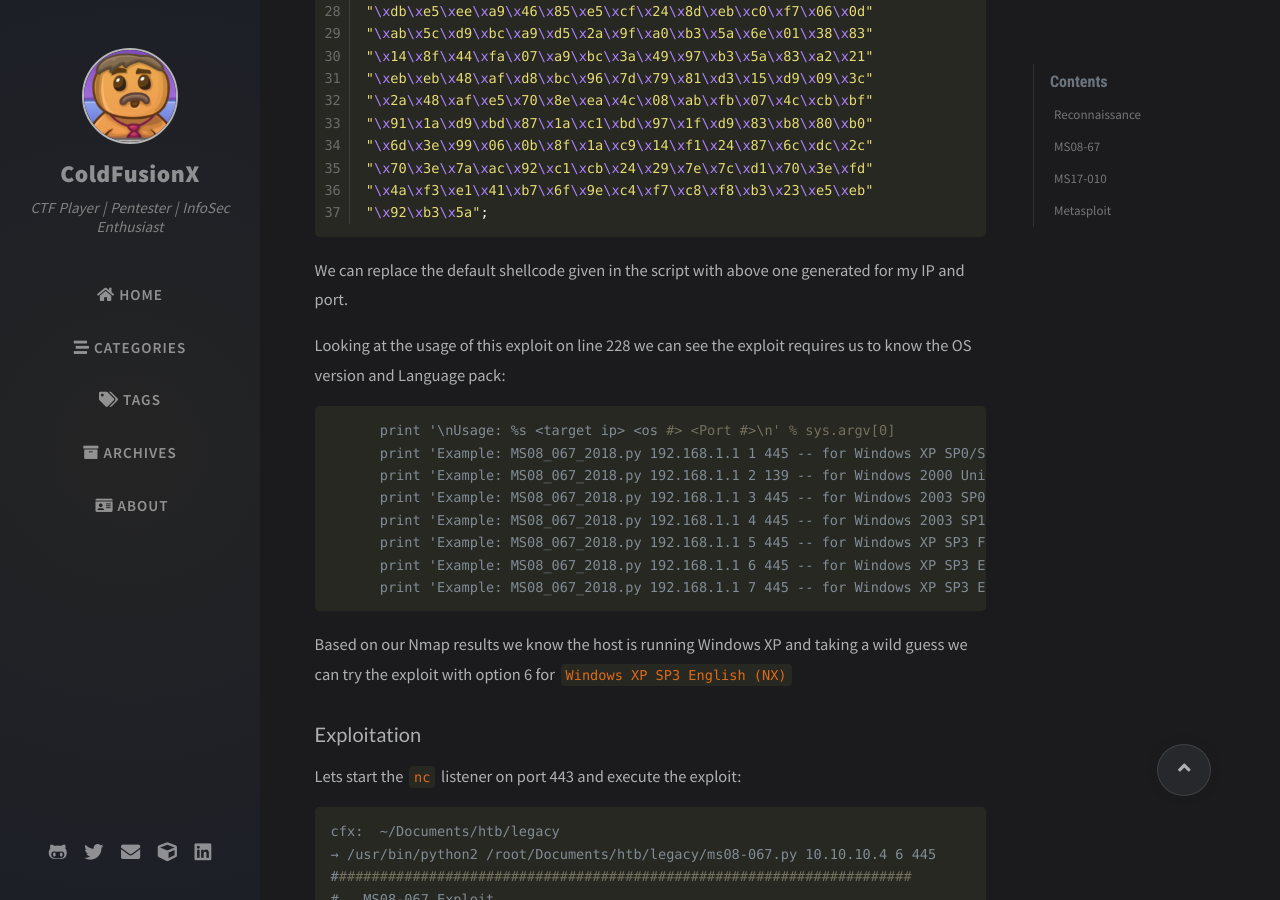
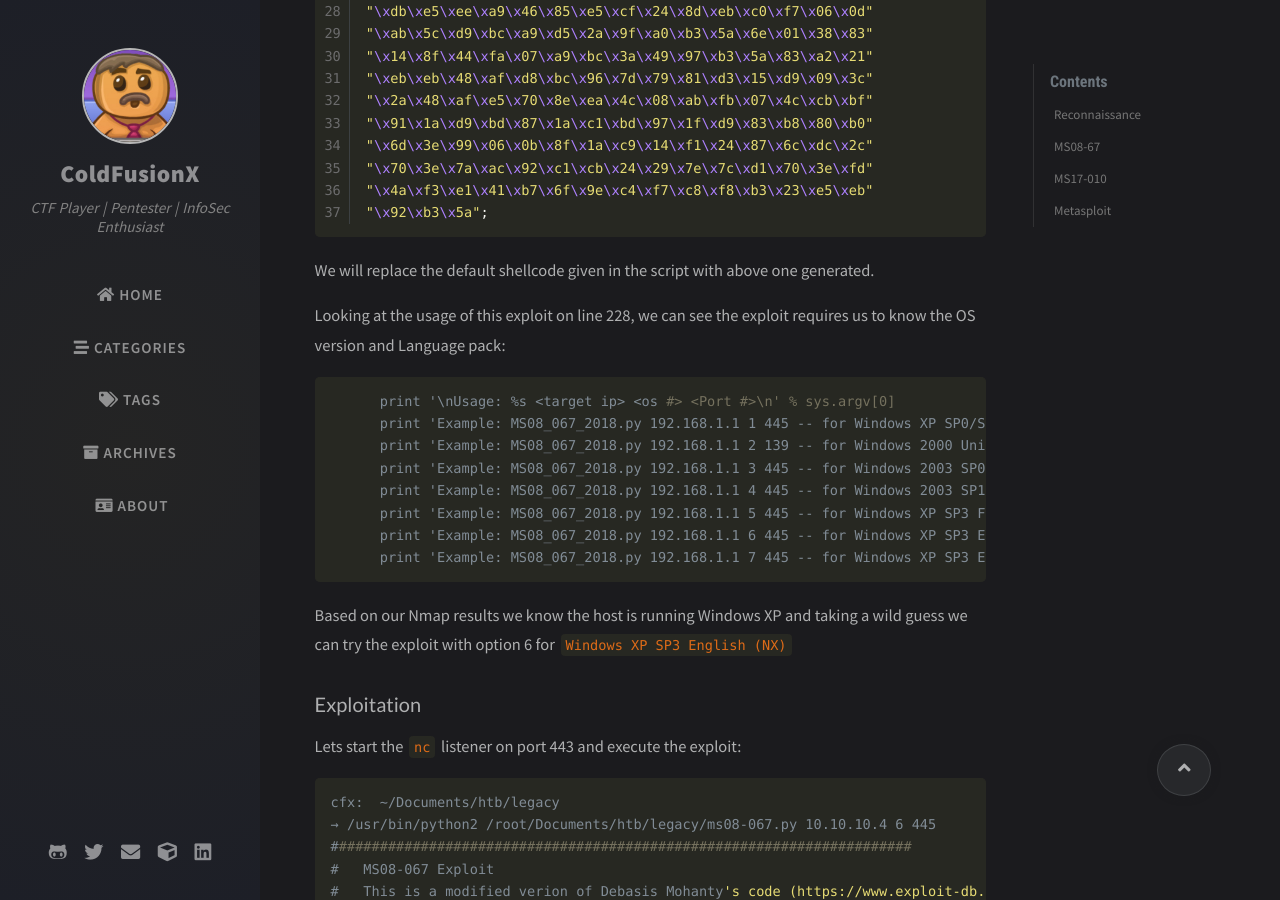
Before and after one commit to ColdFusionX/ColdFusionX.github.io, a Jekyll site: the page built from _posts/2020-09-01-LegacyHTB.md, in a window 1280 px wide and 900 px high, scrolled down 4107 px. Built offline with Jekyll 4.4.1, drawn with Linux system fonts in a browser that asks for light colours; nearby versions of some CDN libraries; comment, search, counter and statistics services are not loaded; some of the changed text lies outside the part shown.

Commit message:
Updated Legacy

````diff
--- a/_posts/2020-09-01-LegacyHTB.md
+++ b/_posts/2020-09-01-LegacyHTB.md
@@ -160,9 +160,9 @@ unsigned char buf[] =
 "\x92\xb3\x5a";
 ```
 
-We can replace the default shellcode given in the script with above one generated for my IP and port.
+We will replace the default shellcode given in the script with above one generated.
 
-Looking at the usage of this exploit on line 228 we can see the exploit requires us to know the OS version and Language pack:
+Looking at the usage of this exploit on line 228, we can see the exploit requires us to know the OS version and Language pack:
 
 ```console
       print '\nUsage: %s <target ip> <os #> <Port #>\n' % sys.argv[0]
````
Also changed, not shown: other parts of _posts/2020-09-01-LegacyHTB.md (+6 -6 lines).
